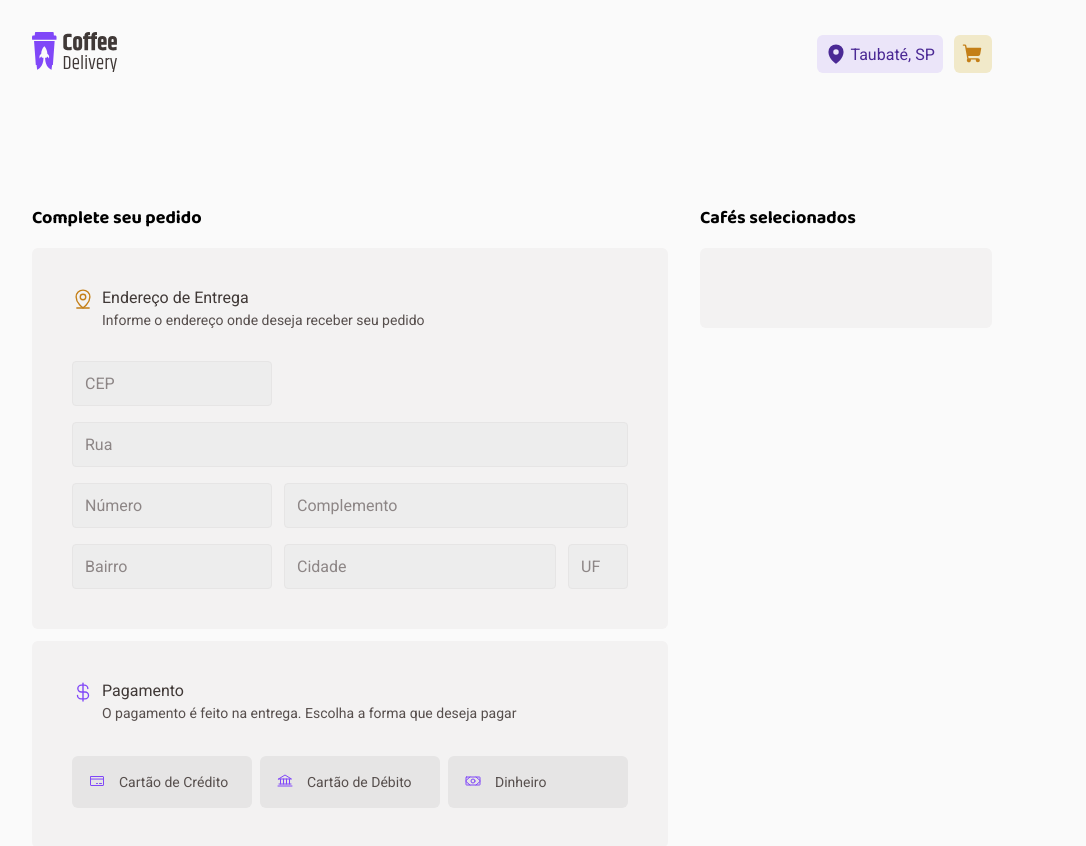
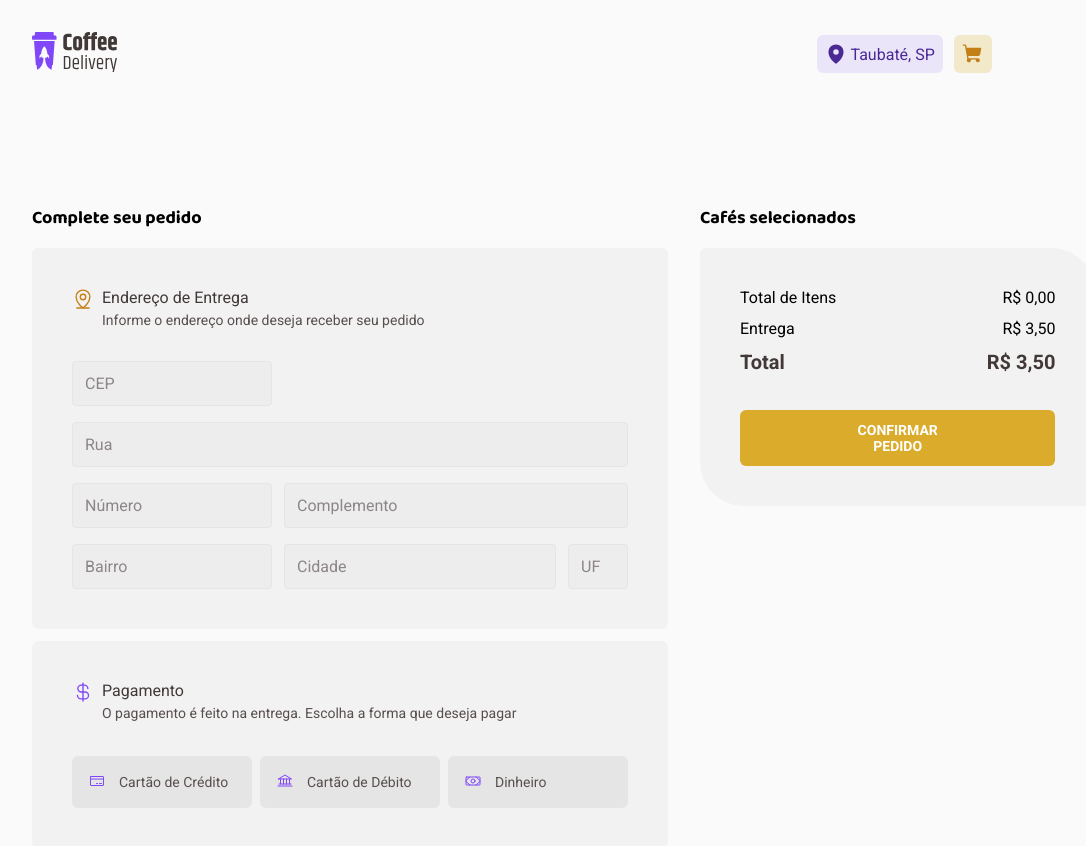
Before and after one commit to augustomoscardo/coffeDelivery, a React (Vite) app: page /checkout in a window 1280 px wide. Shown: the top 846 px of the page, without its empty margins (128-1214 px from the left). Built offline with nearby package versions, Linux system fonts and the light colour scheme.

Commit message:
Continue styling in Checkout page

```diff
--- a/package.json
+++ b/package.json
@@ -13,6 +13,7 @@
     "phosphor-react": "^1.4.1",
     "react": "^18.2.0",
     "react-dom": "^18.2.0",
+    "react-hook-form": "^7.43.9",
     "react-router-dom": "^6.10.0",
     "styled-components": "^5.3.9"
   },
--- a/src/contexts/CartContext.tsx
+++ b/src/contexts/CartContext.tsx
@@ -30,7 +30,7 @@ export function CartContextProvider({ children }: CartContextProviderProps) {
     return acc + current.price * current.quantity
   }, 0)
 
-  console.log(cartItems)
+  console.log(cartTotalValue)
 
   function addCoffeeToCart(coffee: CartItem) {
     const isCoffeeAlreadyInCart = cartItems.find(
--- a/src/pages/Checkout/components/CoffeeCardInCart/index.tsx
+++ b/src/pages/Checkout/components/CoffeeCardInCart/index.tsx
@@ -1,8 +1,9 @@
+import { Trash } from 'phosphor-react'
 import { useContext } from 'react'
 import { QuantityInput } from '../../../../components/QuantityInput'
 import { CartContext, CartItem } from '../../../../contexts/CartContext'
 import { formatPrice } from '../../../../utils/formatPrice'
-import { CoffeCard } from './styles'
+import { ButtonActionsContainer, CoffeCard, RemoveButton } from './styles'
 
 interface CoffeeCardInCartProps {
   coffee: CartItem
@@ -33,14 +34,17 @@ export function CoffeeCardInCart({ coffee }: CoffeeCardInCartProps) {
       <div>
         <p>{coffee.name}</p>
 
-        <div>
+        <ButtonActionsContainer>
           <QuantityInput
             quantity={coffee.quantity}
             onIncresaseQuantity={handleIncreaseCartItem}
             onDecreaseQuantity={handleDecreaseCartItem}
           />
-          <button onClick={handleRemoveCoffeFromCart}>Remover</button>
-        </div>
+          <RemoveButton onClick={handleRemoveCoffeFromCart}>
+            <Trash />
+            Remover
+          </RemoveButton>
+        </ButtonActionsContainer>
       </div>
 
       <p>R${formatPrice(coffee.price)}</p>
--- a/src/pages/Checkout/components/CoffeeCardInCart/styles.ts
+++ b/src/pages/Checkout/components/CoffeeCardInCart/styles.ts
@@ -2,7 +2,12 @@ import styled from 'styled-components'
 
 export const CoffeCard = styled.div`
   width: 100%;
+  height: 5rem;
   display: flex;
+  padding-bottom: 1.5rem;
+  margin-bottom: 1.5rem;
+
+  border-bottom: 1px solid ${(props) => props.theme['gray-400']};
 
   img {
     width: 4rem;
@@ -15,15 +20,33 @@ export const CoffeCard = styled.div`
 
     display: flex;
     flex-direction: column;
-
-    div {
-      width: 100%;
-      display: flex;
-      gap: 0.5rem;
-    }
   }
 
   p {
     margin-left: 2.5rem;
   }
 `
+export const ButtonActionsContainer = styled.div`
+  width: 100%;
+  display: flex;
+  gap: 0.5rem;
+`
+
+export const RemoveButton = styled.button`
+  display: flex;
+  justify-content: center;
+  align-items: center;
+  gap: 4px;
+  padding: 0.5rem;
+  border: none;
+  border-radius: 6px;
+  background: ${(props) => props.theme['gray-400']};
+
+  &:hover {
+    background: ${(props) => props.theme['gray-500']};
+  }
+
+  svg {
+    color: ${(props) => props.theme['purple-500']};
+  }
+`
--- a/src/pages/Checkout/index.tsx
+++ b/src/pages/Checkout/index.tsx
@@ -6,7 +6,9 @@ import {
   Money,
 } from 'phosphor-react'
 import { useContext } from 'react'
+import { useForm } from 'react-hook-form'
 import { CartContext } from '../../contexts/CartContext'
+import { formatPrice } from '../../utils/formatPrice'
 import { CoffeeCardInCart } from './components/CoffeeCardInCart'
 import {
   CEPInput,
@@ -14,6 +16,7 @@ import {
   CheckoutFormContainer,
   CityInput,
   ComplementInput,
+  ConfirmOrderButton,
   Form,
   FormWrapper,
   LocationNumberInput,
@@ -21,13 +24,23 @@ import {
   Payment,
   PaymentMethodInput,
   PaymentMethods,
+  PriceWrapper,
   SelectedCoffeesContainer,
   StreetInput,
+  SummaryCart,
   UFInput,
 } from './styles'
 
 export function Checkout() {
-  const { cartItems } = useContext(CartContext)
+  const { cartItems, cartTotalValue } = useContext(CartContext)
+  const { register, handleSubmit, watch, formState } = useForm()
+
+  const deliveryTax = 3.5
+  const totalOrder = cartTotalValue + deliveryTax
+
+  function handleCreateNewOrder(data: any) {
+    console.log('Novo pedido recedibo')
+  }
 
   return (
     <CheckoutContainer>
@@ -43,19 +56,43 @@ export function Checkout() {
             </div>
           </div>
 
-          <Form>
-            <CEPInput type="number" placeholder="CEP" />
-            <StreetInput type="text" placeholder="Rua" />
+          <Form id="orderForm" onSubmit={handleSubmit(handleCreateNewOrder)}>
+            <CEPInput
+              type="number"
+              placeholder="CEP"
+              {...register('zipCode')}
+            />
+            <StreetInput
+              type="text"
+              placeholder="Rua"
+              {...register('street')}
+            />
 
             <div>
-              <LocationNumberInput type="number" placeholder="Número" />
-              <ComplementInput type="text" placeholder="Complemento" />
+              <LocationNumberInput
+                type="number"
+                placeholder="Número"
+                {...register('placeNumber')}
+              />
+              <ComplementInput
+                type="text"
+                placeholder="Complemento"
+                {...register('complement')}
+              />
             </div>
 
             <div>
-              <NeighborhoodInput type="text" placeholder="Bairro" />
-              <CityInput type="text" placeholder="Cidade" />
-              <UFInput type="text" placeholder="UF" />
+              <NeighborhoodInput
+                type="text"
+                placeholder="Bairro"
+                {...register('neighborhood')}
+              />
+              <CityInput
+                type="text"
+                placeholder="Cidade"
+                {...register('city')}
+              />
+              <UFInput type="text" placeholder="UF" {...register('uf')} />
             </div>
           </Form>
         </FormWrapper>
@@ -112,6 +149,27 @@ export function Checkout() {
           {cartItems.map((item) => (
             <CoffeeCardInCart key={item.id} coffee={item} />
           ))}
+
+          <SummaryCart>
+            <PriceWrapper>
+              <div>
+                <p>Total de Itens</p>
+                <p>R$ {formatPrice(cartTotalValue)}</p>
+              </div>
+              <div>
+                <p>Entrega</p>
+                <p>R$ {formatPrice(deliveryTax)}</p>
+              </div>
+              <div>
+                <p>Total</p>
+                <p>R$ {formatPrice(totalOrder)}</p>
+              </div>
+            </PriceWrapper>
+
+            <ConfirmOrderButton type="submit" form="orderForm">
+              Confirmar Pedido
+            </ConfirmOrderButton>
+          </SummaryCart>
         </div>
       </SelectedCoffeesContainer>
     </CheckoutContainer>
--- a/src/pages/Checkout/styles.ts
+++ b/src/pages/Checkout/styles.ts
@@ -197,6 +197,58 @@ export const SelectedCoffeesContainer = styled.div`
     background: ${(props) => props.theme['gray-200']};
     padding: 2.5rem;
     margin-top: 1rem;
-    border-radius: 6px;
+    border-radius: 6px 44px;
   }
 `
+
+export const SummaryCart = styled.div`
+  width: 100%;
+  display: flex;
+  flex-direction: column;
+  align-items: center;
+  justify-content: center;
+`
+
+export const PriceWrapper = styled.div`
+  width: 100%;
+
+  display: flex;
+  flex-direction: column;
+  gap: 0.75rem;
+
+  div {
+    display: flex;
+    align-items: center;
+    justify-content: space-between;
+
+    p {
+      /* font-size: 0.875rem; */
+    }
+
+    &:last-child {
+      font-size: 1.25rem;
+      color: ${(props) => props.theme['gray-800']};
+      font-weight: 700;
+    }
+  }
+`
+
+export const ConfirmOrderButton = styled.button`
+  flex: 1;
+  margin-top: 2.25rem;
+  border: none;
+  border-radius: 6px;
+  background: ${(props) => props.theme['yellow-500']};
+  padding: 0.75rem 7.35rem;
+
+  text-transform: uppercase;
+  color: ${(props) => props.theme.white};
+  font-size: 0.875rem;
+  font-weight: 700;
+
+  transition: background-color 0.2s;
+
+  &:hover {
+    background: ${(props) => props.theme['yellow-700']};
+  }
+`
```
Also changed, not shown: 1 other file (tests, documents, lock files or other folders).
